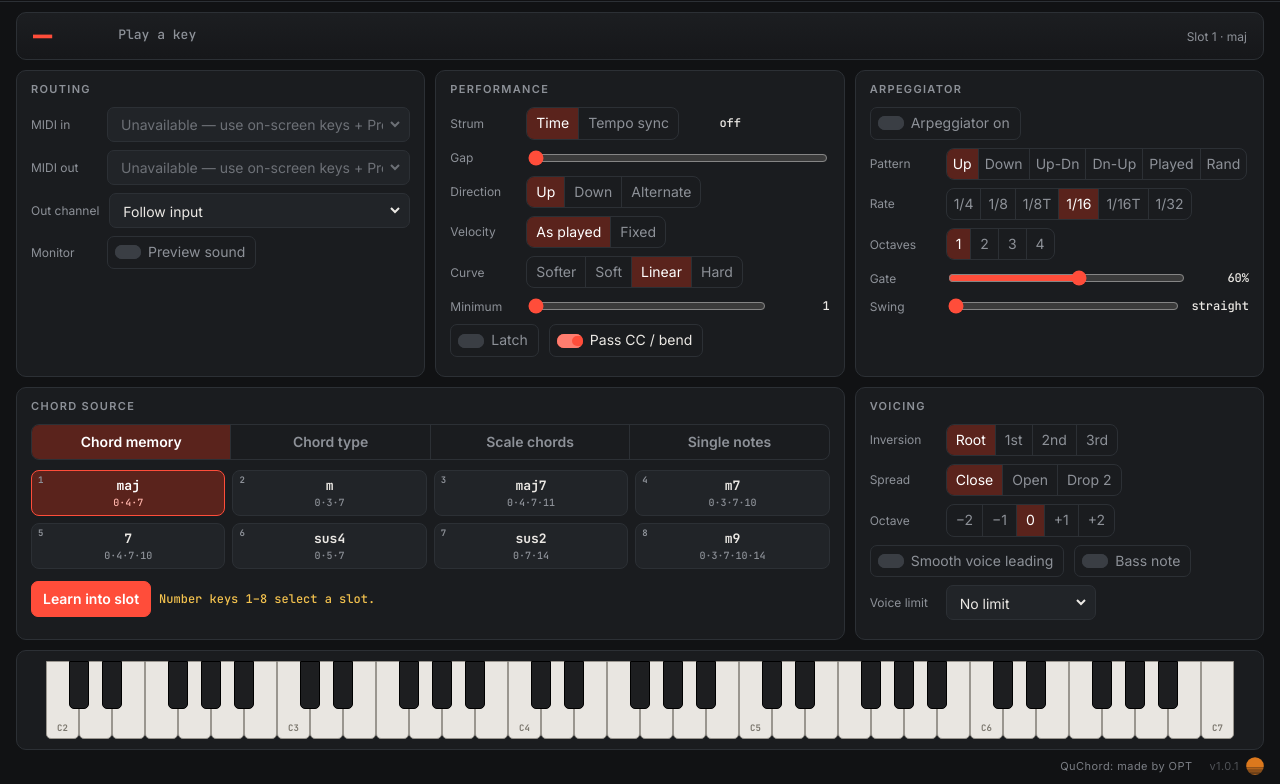
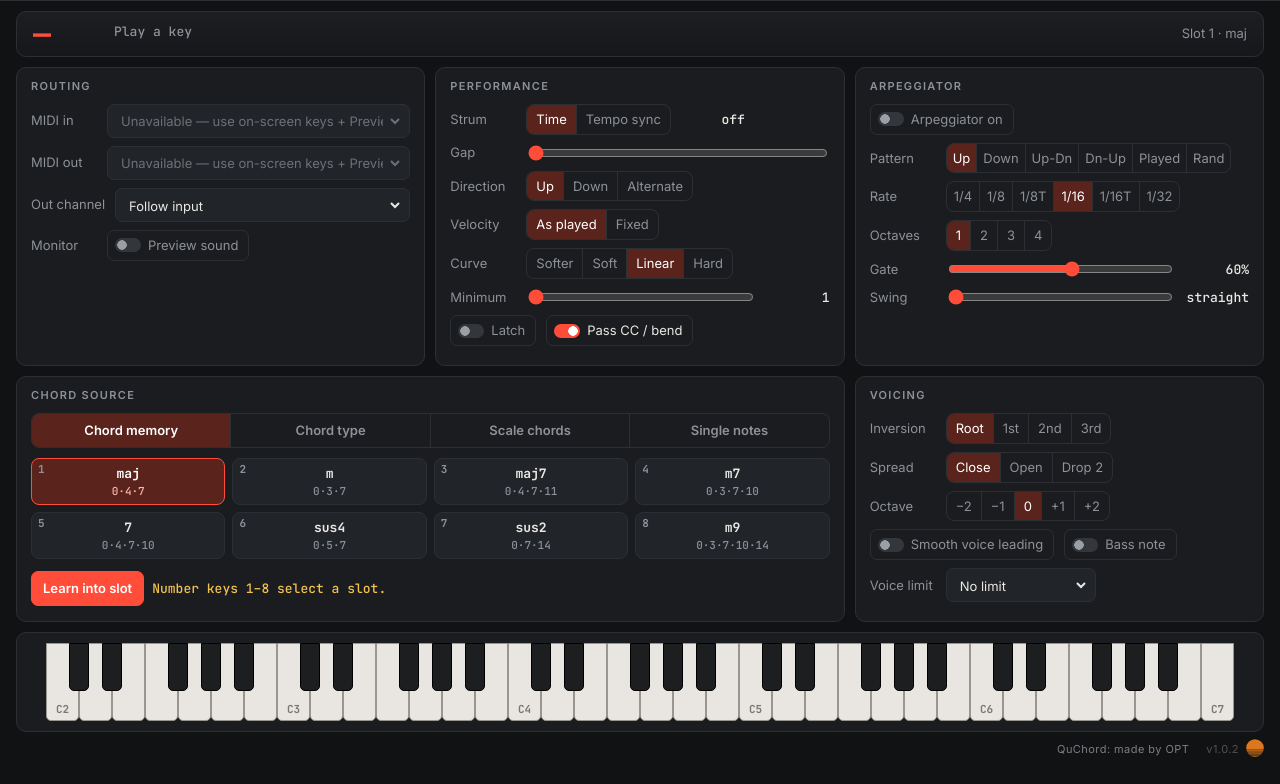
Before and after one commit to opt-fx/quchord, a plain HTML site: page index.html in a window 1280 px wide. Shown: the part 53-837 px from the top of the page. Drawn offline with Linux system fonts and the light colour scheme.

Commit message:
v1.0.2: consistent type sizes, visible toggle knobs
Co-Authored-By: Claude Opus 5.5 <noreply@anthropic.com>
Claude-Session: https://claude.ai/code/session_01EcJiKnGvQ7z1V2pfRLPA9X

```diff
--- a/index.html
+++ b/index.html
@@ -13,18 +13,18 @@
   --mono:'JetBrains Mono',ui-monospace,Menlo,monospace;
 }
 *{box-sizing:border-box}
-html,body{margin:0;background:var(--bg);color:var(--text);font:14px/1.45 Inter,system-ui,-apple-system,sans-serif}
+html,body{margin:0;background:var(--bg);color:var(--text);font:13px/1.45 Inter,system-ui,-apple-system,sans-serif}
 header{border-bottom:1px solid var(--line);position:sticky;top:0;background:rgba(17,18,20,.94);backdrop-filter:blur(6px);z-index:5}
 .hwrap{max-width:1280px;margin:0 auto;padding:9px 16px;display:flex;align-items:center;gap:10px}
 button.bypass{font-weight:600;min-width:80px}
 button.bypass[aria-pressed=true]{background:#3b2f10;border-color:var(--amber);color:var(--amber)}
 button.tipsbtn[aria-pressed=true]{color:var(--text);border-color:#454a51}
 button.tipsbtn{color:var(--muted)}
-.tip{font-size:12px;color:#a9adb3;margin:12px 0 0;padding:9px 11px;border-left:2px solid var(--accent-dim);background:#16181b;border-radius:0 6px 6px 0}
+.tip{font-size:13px;color:#a9adb3;margin:12px 0 0;padding:9px 11px;border-left:2px solid var(--accent-dim);background:#16181b;border-radius:0 6px 6px 0}
 .tip b{color:var(--text);font-weight:600}
 body.notips .tip{display:none}
 .deg{cursor:pointer;font:inherit;color:inherit}
-.deg i{display:block;font:500 9px Inter,sans-serif;font-style:normal;color:var(--muted);margin-top:2px}
+.deg i{display:block;font:500 11px Inter,sans-serif;font-style:normal;color:var(--muted);margin-top:2px}
 .display.bypassed .chordname{color:var(--amber)}
 footer.credit{max-width:1280px;margin:0 auto;padding:0 16px 8px;color:var(--muted);font-size:11px;letter-spacing:.04em;opacity:.85}
 footer.credit .line{display:flex;align-items:center;justify-content:flex-end;gap:7px;margin:0;line-height:1;flex-wrap:wrap}
@@ -44,7 +44,7 @@ body.bypassed .card.fx:hover{opacity:.7}
 .brand{display:flex;align-items:baseline;gap:10px;flex:1;min-width:0}
 .logo{width:12px;height:12px;border-radius:3px;background:var(--accent);box-shadow:0 0 12px var(--accent);align-self:center}
 h1{font-size:18px;margin:0;letter-spacing:.02em}
-.sub{color:var(--muted);font-size:12px;white-space:nowrap}
+.sub{color:var(--muted);font-size:13px;white-space:nowrap}
 .status{font:500 11px var(--mono);color:var(--muted);padding:5px 9px;border:1px solid var(--line);border-radius:20px;white-space:nowrap;overflow:hidden;text-overflow:ellipsis;max-width:40vw}
 .status.ok{color:var(--ok);border-color:#29573a}
 .status.warn{color:var(--amber);border-color:#5c4b22}
@@ -59,12 +59,12 @@ main{max-width:1280px;margin:0 auto;padding:10px 16px 8px;display:grid;gap:10px;
 .card{background:var(--panel);border:1px solid var(--line);border-radius:10px;padding:11px 14px}
 .card h2{font-size:11px;text-transform:uppercase;letter-spacing:.12em;color:var(--muted);margin:0 0 9px;font-weight:600}
 .display{display:flex;align-items:center;gap:18px;padding:7px 16px;background:linear-gradient(180deg,#1c1e21,#16171a)}
-.chordname{font:700 32px/1 var(--mono);color:var(--accent);min-width:3.5ch;letter-spacing:-.02em}
+.chordname{font:700 30px/1 var(--mono);color:var(--accent);min-width:3.5ch;letter-spacing:-.02em}
 .chordnotes{font:500 13px var(--mono);color:var(--muted)}
-.modehint{margin-left:auto;font-size:12px;color:var(--muted);text-align:right}
+.modehint{margin-left:auto;font-size:13px;color:var(--muted);text-align:right}
 .row{display:flex;flex-wrap:wrap;align-items:center;gap:8px 10px;margin:0 0 8px}
 .row:last-child{margin-bottom:0}
-.row>label,.lbl{color:var(--muted);font-size:12px;min-width:66px}
+.row>label,.lbl{color:var(--muted);font-size:13px;min-width:66px}
 .sel{display:flex;align-items:center;flex:1;min-width:0;max-width:100%;background:var(--panel2);border:1px solid var(--line);border-radius:7px;padding:0 6px 0 2px}
 .sel:hover{border-color:#454a51}
 .sel select{font:inherit;color:var(--text);background:transparent;border:0;outline:0;padding:7px 4px 7px 7px;flex:1;min-width:0;cursor:pointer}
@@ -81,27 +81,27 @@ input[type=number]{font:500 13px var(--mono);color:var(--text);background:var(--
 .seg.big{display:flex;width:100%}
 .seg.big button{flex:1;padding:7px 6px;font-weight:600}
 .toggle{display:inline-flex;align-items:center;gap:7px;background:transparent;border:1px solid var(--line);padding:5px 10px 5px 7px;color:var(--muted)}
-.toggle::before{content:"";width:26px;height:14px;border-radius:8px;background:#3a3e44;box-shadow:inset 0 0 0 2px #3a3e44;transition:.15s}
+.toggle::before{content:"";flex:none;width:26px;height:14px;border-radius:8px;background:radial-gradient(circle at 7px 50%,#9a9ea5 4.5px,transparent 5px),#33373c;transition:background .15s}
 .toggle[aria-pressed=true]{color:var(--text)}
-.toggle[aria-pressed=true]::before{background:var(--accent);box-shadow:inset 13px 0 0 2px #fff4,inset 0 0 0 2px var(--accent)}
+.toggle[aria-pressed=true]::before{background:radial-gradient(circle at 19px 50%,#fff 4.5px,transparent 5px),var(--accent)}
 .grid{display:grid;gap:7px}
 .slots{grid-template-columns:repeat(4,1fr)}
 .types{grid-template-columns:repeat(auto-fill,minmax(72px,1fr))}
 .chip{padding:6px 5px;text-align:center;font:600 13px var(--mono);border-radius:8px;position:relative}
-.chip small{display:block;font:500 10px var(--mono);color:var(--muted);margin-top:2px}
+.chip small{display:block;font:500 11px var(--mono);color:var(--muted);margin-top:2px}
 .chip.on{background:var(--accent-dim);border-color:var(--accent);color:#fff}
 .chip.on small{color:#ffb4aa}
-.chip .num{position:absolute;top:3px;left:6px;font-size:9px;color:var(--muted)}
+.chip .num{position:absolute;top:3px;left:6px;font-size:11px;color:var(--muted)}
 .degrees{grid-template-columns:repeat(7,1fr)}
 .deg{padding:5px 2px;text-align:center;border:1px solid var(--line);border-radius:8px;background:var(--panel2)}
-.deg b{display:block;font:600 10px var(--mono);color:var(--muted)}
-.deg span{font:600 12px var(--mono)}
+.deg b{display:block;font:600 11px var(--mono);color:var(--muted)}
+.deg span{font:600 13px var(--mono)}
 .deg.on{border-color:var(--accent);background:var(--accent-dim)}
-.hint{font-size:12px;color:var(--muted);margin:10px 0 0}
+.hint{font-size:13px;color:var(--muted);margin:10px 0 0}
 .learnbar{display:flex;align-items:center;gap:8px;flex-wrap:wrap;margin-top:12px}
-.learnbar .info{font:500 12px var(--mono);color:var(--amber);flex:1;min-width:150px}
+.learnbar .info{font:500 13px var(--mono);color:var(--amber);flex:1;min-width:150px}
 input[type=range]{flex:1;accent-color:var(--accent);min-width:100px}
-.val{font:500 12px var(--mono);color:var(--text);min-width:52px;text-align:right}
+.val{font:500 13px var(--mono);color:var(--text);min-width:64px;text-align:right}
 .hidden{display:none!important}
 .kbwrap{background:var(--panel);border:1px solid var(--line);border-radius:10px;padding:10px 12px;overflow-x:auto}
 .kb{position:relative;height:78px;margin:0 auto;user-select:none;-webkit-user-select:none;touch-action:none}
@@ -111,8 +111,8 @@ input[type=range]{flex:1;accent-color:var(--accent);min-width:100px}
 .wk.in{background:#f6dc93}.bk.in{background:#8a6a1c}
 .wk.out{background:var(--accent);border-color:#a52b1e}.bk.out{background:#c7301f}
 .wk.in.out,.bk.in.out{box-shadow:inset 0 -10px 0 var(--amber)}
-.wk .oct{position:absolute;bottom:4px;width:100%;text-align:center;font:600 9px var(--mono);color:#7c786f}
-@media (max-width:760px){main{grid-template-columns:1fr}.chordname{font-size:34px}.modehint{display:none}.sub{display:none}}
+.wk .oct{position:absolute;bottom:4px;width:100%;text-align:center;font:600 11px var(--mono);color:#7c786f}
+@media (max-width:760px){main{grid-template-columns:1fr}.modehint{display:none}.sub{display:none}}
 </style>
 </head>
 <body>
@@ -223,7 +223,7 @@ input[type=range]{flex:1;accent-color:var(--accent);min-width:100px}
 
   <section class="kbwrap a-kb"><div class="kb" id="kb"></div></section>
 </main>
-<footer class="credit"><p class="line"><span>QuChord: made by OPT</span><span class="ver" title="Build 12">v1.0.1</span><svg viewBox="0 0 400 400" role="img" aria-label="OPT logo: a striped sun"><defs><mask id="sunmaskf"><rect width="400" height="400" fill="#fff"/><rect y="224" width="400" height="8"/><rect y="262" width="400" height="13"/><rect y="302" width="400" height="18"/><rect y="344" width="400" height="24"/></mask></defs><circle cx="200" cy="200" r="196" fill="#FF8A1F" mask="url(#sunmaskf)"/></svg></p></footer>
+<footer class="credit"><p class="line"><span>QuChord: made by OPT</span><span class="ver" title="Build 13">v1.0.2</span><svg viewBox="0 0 400 400" role="img" aria-label="OPT logo: a striped sun"><defs><mask id="sunmaskf"><rect width="400" height="400" fill="#fff"/><rect y="224" width="400" height="8"/><rect y="262" width="400" height="13"/><rect y="302" width="400" height="18"/><rect y="344" width="400" height="24"/></mask></defs><circle cx="200" cy="200" r="196" fill="#FF8A1F" mask="url(#sunmaskf)"/></svg></p></footer>
 
 <script>
 "use strict";
```
Also changed, not shown: 1 other file.
